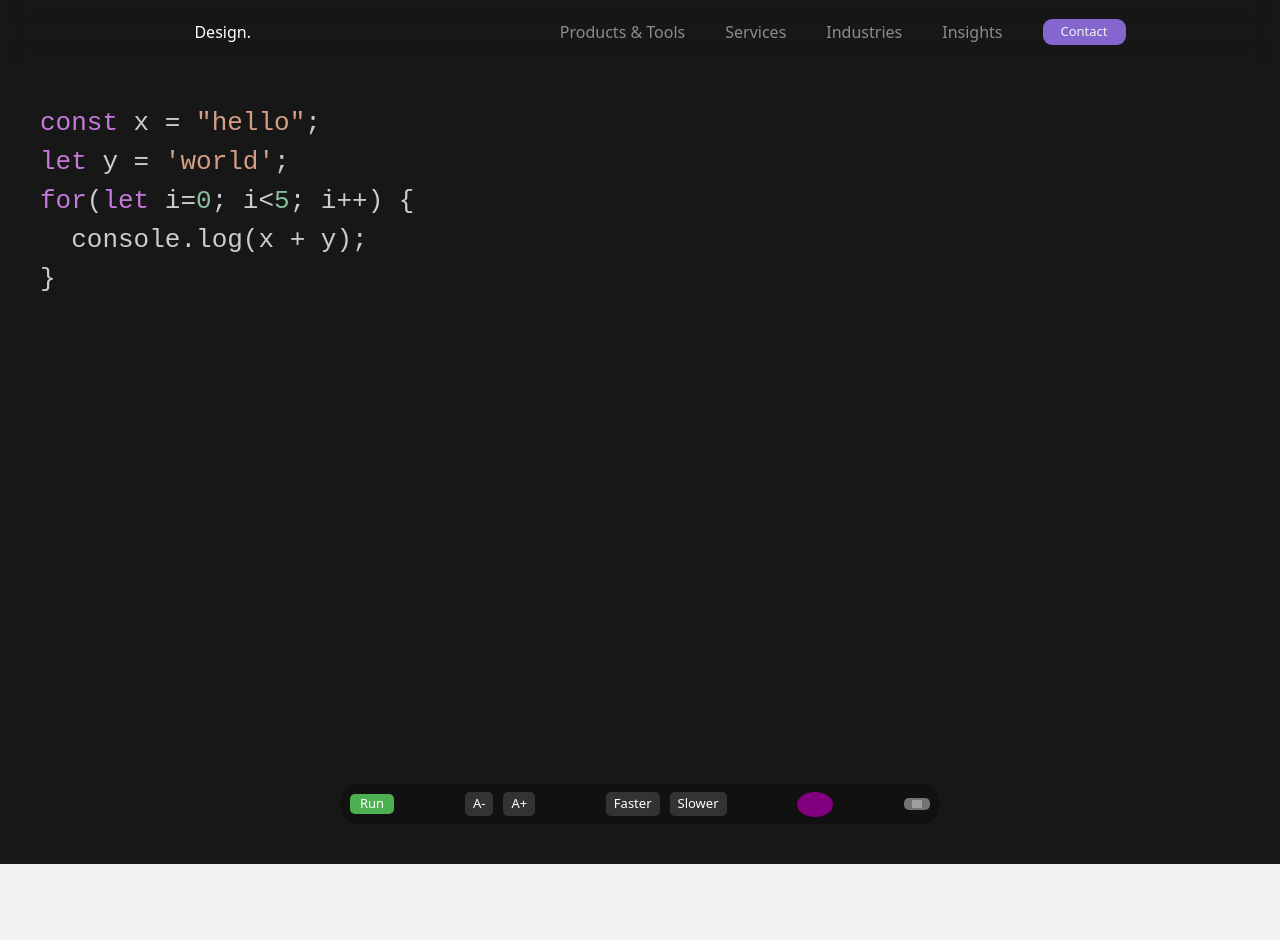
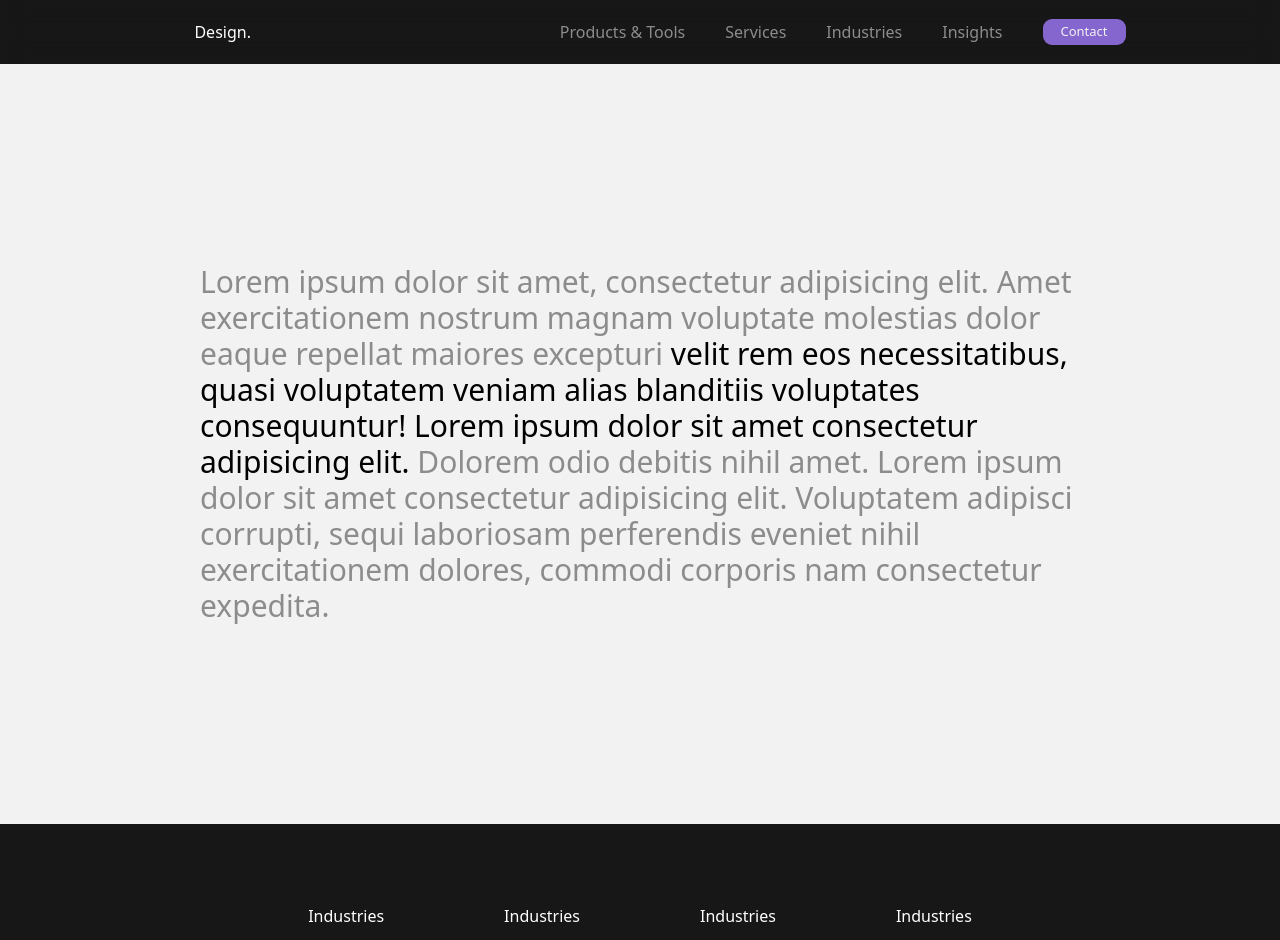
Before and after one commit to Danishk7a/designnode.co, a Next.js app: page /products/typeit in a window 1280 px wide. Shown: the top 940 px of the page. Built offline with nearby package versions, Linux system fonts and the light colour scheme; grey boxes are pictures that could not be loaded.

Commit message:
commit 4

```diff
--- a/app/insights/page.js
+++ b/app/insights/page.js
@@ -11,8 +11,8 @@ export default function insights(){
   return (
           <div className=" py-20 flex justify-center items-center gap-20 flex-wrap">
 
-            {posts.map((e)=>{
-              return <div className="flex hover:scale-[1.1] flex-col bg-black gap-3 rounded-2xl p-10" >
+            {posts.map((e,index)=>{
+              return <div key={index} className="flex hover:scale-[1.1] flex-col bg-black gap-3 rounded-2xl p-10" >
                 <div className="text-white" >{e.title}</div>
                 <div className="text-[14px]">{e.desc}</div>
 
--- a/app/products/typeit/page.js
+++ b/app/products/typeit/page.js
@@ -1,219 +1,7 @@
-'use client';
-import { useEffect, useRef, useState } from 'react';
-import Image from 'next/image';
+export default function Typeit(){
+  return (
+    <div>
 
-export default function TypewriterEditor() {
-  const canvasRef = useRef(null);
-  const textareaRef = useRef(null);
-  const [fontSize, setFontSize] = useState(26);
-  const [speed, setSpeed] = useState(30);
-  const [bgColor, setBgColor] = useState('transparent');
-  const [showBgOptions, setShowBgOptions] = useState(false);
-  const [code, setCode] = useState(
-    `const x = "hello";\nlet y = 'world';\nfor(let i=0; i<5; i++) {\n  console.log(x + y);\n}`
-  );
-  const [isTyping, setIsTyping] = useState(false);
-
-  useEffect(() => {
-    const canvas = canvasRef.current;
-    const ctx = canvas.getContext('2d');
-    const dpr = window.devicePixelRatio || 1;
-    const displayWidth = window.innerWidth;
-    const displayHeight = window.innerHeight * 0.9;
-    canvas.width = displayWidth * dpr;
-    canvas.height = displayHeight * dpr;
-    canvas.style.width = `${displayWidth}px`;
-    canvas.style.height = `${displayHeight}px`;
-    ctx.scale(dpr, dpr);
-    ctx.font = `${fontSize}px monospace`;
-
-    if (!isTyping) {
-      ctx.clearRect(0, 0, canvas.width, canvas.height);
-      renderCode(ctx);
-    }
-  }, [code, fontSize, bgColor, isTyping]);
-
-  const getColor = (type) => {
-    switch (type) {
-      case 'keyword': return '#c678dd';
-      case 'string': return '#D69D85';
-      case 'number': return '#87bd99';
-      default: return '#CCCCCC';
-    }
-  };
-
-  const tokenizeLine = (line) => {
-    const regex = /("(?:[^"\\]|\\.)*"|'(?:[^'\\]|\\.)*')|(\b\d+(\.\d+)?\b)|\b(const|let|var|for|function|print)\b|(\s+|[^\w\s])/g;
-    const tokens = [];
-    let result;
-    let lastIndex = 0;
-    while ((result = regex.exec(line)) !== null) {
-      if (result.index > lastIndex) {
-        tokens.push({ text: line.slice(lastIndex, result.index), type: 'normal' });
-      }
-      if (result[1]) tokens.push({ text: result[1], type: 'string' });
-      else if (result[2]) tokens.push({ text: result[2], type: 'number' });
-      else if (result[4]) tokens.push({ text: result[4], type: 'keyword' });
-      else tokens.push({ text: result[5], type: 'normal' });
-      lastIndex = regex.lastIndex;
-    }
-    if (lastIndex < line.length) {
-      tokens.push({ text: line.slice(lastIndex), type: 'normal' });
-    }
-    return tokens;
-  };
-
-  const renderCode = (ctx) => {
-    const lines = code.split('\n');
-    let y = 40 + fontSize;
-    lines.forEach(line => {
-      let x = 40;
-      tokenizeLine(line).forEach(token => {
-        ctx.fillStyle = getColor(token.type);
-        ctx.fillText(token.text, x, y);
-        x += ctx.measureText(token.text).width;
-      });
-      y += fontSize * 1.5;
-    });
-  };
-
-  const runTypewriter = () => {
-    setIsTyping(true);
-    const canvas = canvasRef.current;
-    const ctx = canvas.getContext('2d');
-    ctx.clearRect(0, 0, canvas.width, canvas.height);
-    ctx.fillStyle = bgColor;
-    ctx.fillRect(0, 0, canvas.width, canvas.height);
-
-    const lines = code.split('\n');
-    let curLine = 0;
-    let curChar = 0;
-    let x = 40;
-    let y = 40 + fontSize;
-
-    const drawNextChar = () => {
-      if (curLine >= lines.length) {
-        setIsTyping(false);
-        return;
-      }
-
-      const line = lines[curLine];
-      if (curChar >= line.length) {
-        curLine++;
-        curChar = 0;
-        x = 40;
-        y += fontSize * 1.5;
-        setTimeout(drawNextChar, 100);
-        return;
-      }
-
-      const tokens = tokenizeLine(line);
-      let char = line[curChar];
-      let runningLength = 0;
-      let color = '#CCCCCC';
-      for (const token of tokens) {
-        if (curChar < runningLength + token.text.length) {
-          color = getColor(token.type);
-          break;
-        }
-        runningLength += token.text.length;
-      }
-
-      ctx.fillStyle = color;
-      ctx.fillText(char, x, y);
-      x += ctx.measureText(char).width;
-      curChar++;
-      setTimeout(drawNextChar, speed);
-    };
-
-    drawNextChar();
-  };
-
-  const bgColors = [
-    'rgb(35, 35, 35)', 'rgb(53, 34, 68)', 'rgb(40, 36, 77)', 'rgb(0, 0, 0)',
-    'rgb(126, 126, 126)', 'rgb(255, 255, 255)', 'rgb(61, 58, 79)', 'rgb(56, 36, 36)'
-  ];
-
-  return (
-    <div
-      style={{
-        background: bgColor || 'linear-gradient(45deg,rgb(14, 20, 43),rgb(54, 32, 103))',
-        margin: 0,
-        minHeight: '100vh',
-        position: 'relative',
-      }}
-    >
-      <canvas
-        ref={canvasRef}
-        style={{ width: '100%', height: '90vh', cursor: 'text', backgroundColor: 'transparent' }}
-      />
-
-      {showBgOptions && (
-        <div
-          style={{
-            padding: 20,
-            position: 'absolute',
-            bottom: 130,
-            left: '50%',
-            transform: 'translateX(-50%)',
-            borderRadius: 9,
-            backgroundColor: '#111111',
-            display: 'flex',
-            gap: 20,
-            flexWrap: 'wrap',
-            width: 200,
-            height: 200,
-            zIndex: 10,
-          }}
-          onMouseLeave={() => setShowBgOptions(false)}
-        >
-          {bgColors.map((color, index) => (
-            <div
-              key={index}
-              onClick={() => setBgColor(color)}
-              style={{ cursor: 'pointer', height: 50, width: 50, borderRadius: '50%', backgroundColor: color }}
-            />
-          ))}
-        </div>
-      )}
-
-      <div style={{ display: 'flex', justifyContent: 'center', width: '100%' }}>
-        <div
-          style={{
-            display: 'flex', justifyContent: 'space-between', alignItems: 'center',
-            padding: '0 10px', borderRadius: 30, backgroundColor: '#111111',
-            width: '90%', maxWidth: 600, height: 40
-          }}
-        >
-          <button
-            style={{ padding: '0 10px', borderRadius: 5, backgroundColor: '#4CAF50', color: 'white', border: 'none', cursor: 'pointer' }}
-            onClick={runTypewriter}
-          >
-            Run
-          </button>
-
-          <div style={{ display: 'flex', gap: 10 }}>
-            <button onClick={() => setFontSize(fontSize - 1)} style={{ padding: '2px 8px', borderRadius: 5, backgroundColor: '#333', color: '#fff', border: 'none', cursor: 'pointer' }}>A-</button>
-            <button onClick={() => setFontSize(fontSize + 1)} style={{ padding: '2px 8px', borderRadius: 5, backgroundColor: '#333', color: '#fff', border: 'none', cursor: 'pointer' }}>A+</button>
-          </div>
-
-          <div style={{ display: 'flex', gap: 10 }}>
-            <button onClick={() => setSpeed(speed + 10)} style={{ padding: '2px 8px', borderRadius: 5, backgroundColor: '#333', color: '#fff', border: 'none', cursor: 'pointer' }}>Faster</button>
-            <button onClick={() => setSpeed(speed - 10)} style={{ padding: '2px 8px', borderRadius: 5, backgroundColor: '#333', color: '#fff', border: 'none', cursor: 'pointer' }}>Slower</button>
-          </div>
-
-          <button
-            onClick={() => setShowBgOptions(!showBgOptions)}
-            style={{ height: 25, width: 25, background: 'purple', borderRadius: '50%', cursor: 'pointer', border: 'none' }}
-          />
-
-          <button style={{ padding: '2px 8px', borderRadius: 5, backgroundColor: '#737373', color: '#fff', border: 'none', cursor: 'pointer' }}>
-            <Image src="/download.png" alt="Record" height={10} width={10} />
-          </button>
-        </div>
-      </div>
-
-      <textarea ref={textareaRef} style={{ position: 'absolute', opacity: 0, left: -1000, top: -1000 }} />
     </div>
-  );
+  )
 }
```
